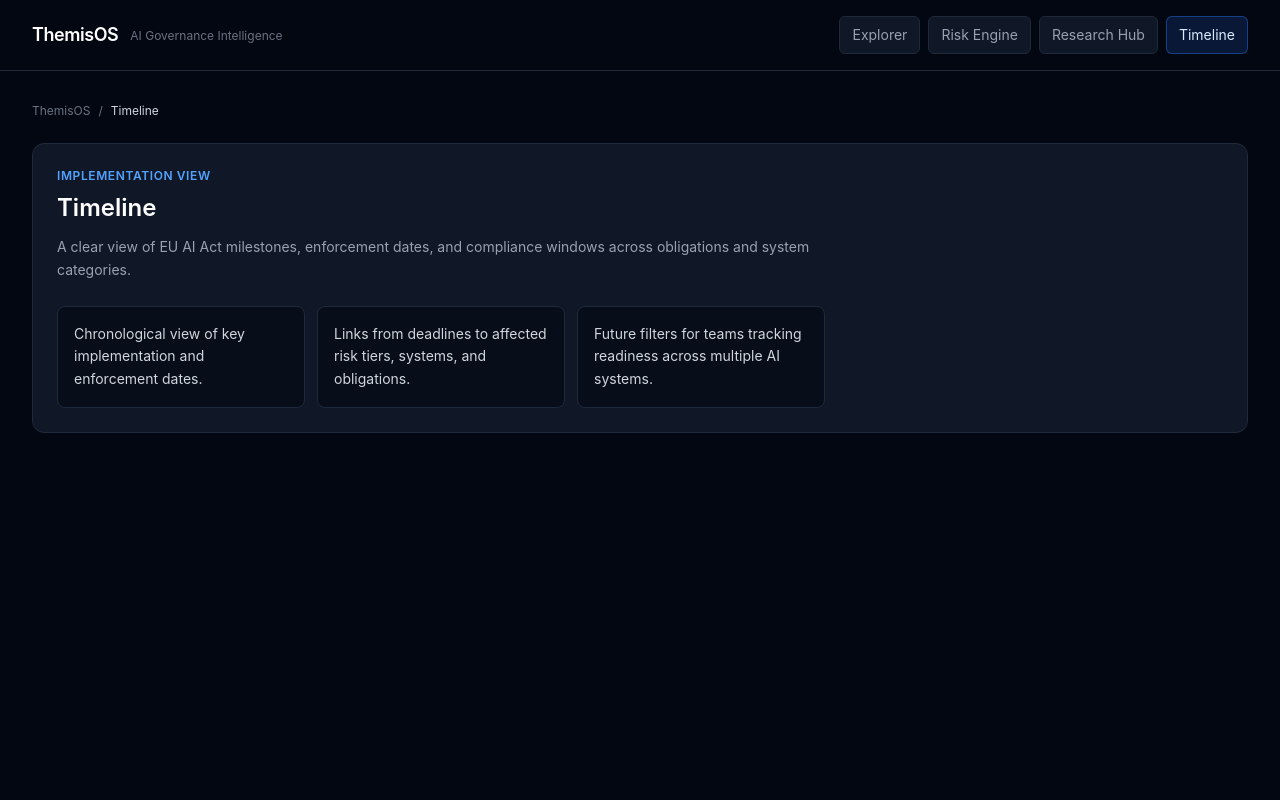
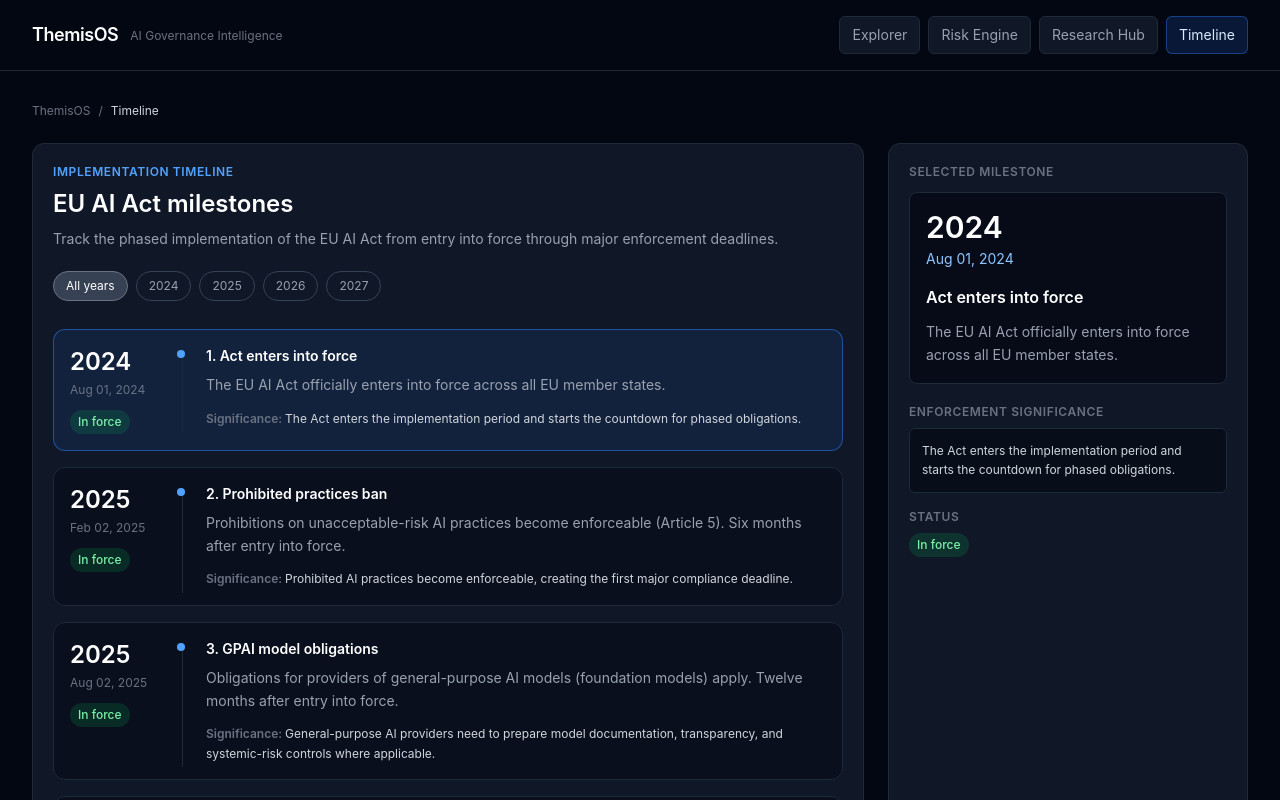
Before and after one commit to Gabriel-vr1/ThemisOS, a React (Vite) app: page / in a window 1280 px wide. Both pictures are taken after a click on the button "Timeline". Shown: the top 800 px of the page. Built offline with nearby package versions, Linux system fonts and the light colour scheme.

Commit message:
Add EU AI Act implementation timeline
- Added interactive Timeline component
- Reused implementation timeline data from EU AI Act dataset
- Added year filters and selectable milestone cards
- Added selected milestone detail panel
- Preserved Explorer, Risk Engine, and Research Hub functionality

```diff
--- a/src/App.jsx
+++ b/src/App.jsx
@@ -1,6 +1,7 @@
 import { useState } from 'react'
 import ResearchHub from './components/ResearchHub'
 import RiskEngine from './components/RiskEngine'
+import Timeline from './components/Timeline'
 import Explorer from './pages/Explorer'
 
 const NAV_ITEMS = [
@@ -9,39 +10,6 @@
   { id: 'research-hub', label: 'Research Hub' },
   { id: 'timeline', label: 'Timeline' },
 ]
-
-const PLACEHOLDERS = {
-  timeline: {
-    title: 'Timeline',
-    eyebrow: 'Implementation view',
-    description: 'A clear view of EU AI Act milestones, enforcement dates, and compliance windows across obligations and system categories.',
-    points: [
-      'Chronological view of key implementation and enforcement dates.',
-      'Links from deadlines to affected risk tiers, systems, and obligations.',
-      'Future filters for teams tracking readiness across multiple AI systems.',
-    ],
-  },
-}
-
-function PlaceholderPage({ page }) {
-  return (
-    <section className="rounded-xl border border-gray-800 bg-gray-900 p-6">
-      <div className="max-w-3xl">
-        <p className="text-xs font-semibold uppercase tracking-wider text-blue-400">{page.eyebrow}</p>
-        <h1 className="mt-2 text-2xl font-semibold text-white">{page.title}</h1>
-        <p className="mt-3 text-sm leading-relaxed text-gray-400">{page.description}</p>
-
-        <div className="mt-6 grid gap-3 md:grid-cols-3">
-          {page.points.map(point => (
-            <div key={point} className="rounded-lg border border-gray-800 bg-gray-950/60 p-4">
-              <p className="text-sm leading-relaxed text-gray-300">{point}</p>
-            </div>
-          ))}
-        </div>
-      </div>
-    </section>
-  )
-}
 
 function App() {
   const [activeSection, setActiveSection] = useState('explorer')
@@ -84,9 +52,7 @@
         {activeSection === 'explorer' && <Explorer />}
         {activeSection === 'risk-engine' && <RiskEngine />}
         {activeSection === 'research-hub' && <ResearchHub />}
-        {activeSection === 'timeline' && (
-          <PlaceholderPage page={PLACEHOLDERS[activeSection]} />
-        )}
+        {activeSection === 'timeline' && <Timeline />}
       </main>
     </div>
   )
--- /dev/null
+++ b/src/components/Timeline.jsx
@@ -0,0 +1,174 @@
+import { useMemo, useState } from 'react'
+import data from '../data/eu-ai-act.json'
+
+function getMilestoneStatus(date) {
+  const milestoneDate = new Date(`${date}T00:00:00`)
+  const now = new Date()
+
+  if (milestoneDate <= now) return 'In force'
+  return 'Upcoming'
+}
+
+function getSignificance(milestone) {
+  const text = `${milestone.label} ${milestone.description}`.toLowerCase()
+
+  if (text.includes('prohibited')) {
+    return 'Prohibited AI practices become enforceable, creating the first major compliance deadline.'
+  }
+
+  if (text.includes('gpai') || text.includes('general-purpose')) {
+    return 'General-purpose AI providers need to prepare model documentation, transparency, and systemic-risk controls where applicable.'
+  }
+
+  if (text.includes('high-risk embedded')) {
+    return 'High-risk AI embedded in regulated products reaches a later compliance deadline tied to sector product rules.'
+  }
+
+  if (text.includes('high-risk')) {
+    return 'Core high-risk and transparency obligations become operational for many deployers and providers.'
+  }
+
+  return 'The Act enters the implementation period and starts the countdown for phased obligations.'
+}
+
+function formatDate(date) {
+  return new Intl.DateTimeFormat('en', {
+    day: '2-digit',
+    month: 'short',
+    year: 'numeric',
+  }).format(new Date(`${date}T00:00:00`))
+}
+
+function Timeline() {
+  const milestones = useMemo(() => data.implementation_timeline.map(milestone => ({
+    ...milestone,
+    year: milestone.date.slice(0, 4),
+    status: getMilestoneStatus(milestone.date),
+    significance: getSignificance(milestone),
+  })), [])
+
+  const years = [...new Set(milestones.map(milestone => milestone.year))]
+  const [activeYear, setActiveYear] = useState('all')
+  const [selectedId, setSelectedId] = useState(milestones[0]?.date)
+
+  const filteredMilestones = activeYear === 'all'
+    ? milestones
+    : milestones.filter(milestone => milestone.year === activeYear)
+
+  const selectedMilestone = milestones.find(milestone => milestone.date === selectedId) || filteredMilestones[0]
+
+  return (
+    <div className="grid gap-6 xl:grid-cols-[minmax(0,1fr)_360px]">
+      <section className="rounded-xl border border-gray-800 bg-gray-900 p-5">
+        <div className="max-w-3xl">
+          <p className="text-xs font-semibold uppercase tracking-wider text-blue-400">Implementation Timeline</p>
+          <h1 className="mt-2 text-2xl font-semibold text-white">EU AI Act milestones</h1>
+          <p className="mt-2 text-sm leading-relaxed text-gray-400">
+            Track the phased implementation of the EU AI Act from entry into force through major enforcement deadlines.
+          </p>
+        </div>
+
+        <div className="mt-5 flex gap-2 overflow-x-auto pb-1">
+          <button
+            onClick={() => setActiveYear('all')}
+            className={`shrink-0 rounded-full border px-3 py-1.5 text-xs transition-all ${
+              activeYear === 'all'
+                ? 'border-gray-500 bg-gray-700 text-white'
+                : 'border-gray-700 text-gray-400 hover:border-gray-500 hover:text-gray-200'
+            }`}
+          >
+            All years
+          </button>
+          {years.map(year => (
+            <button
+              key={year}
+              onClick={() => setActiveYear(year)}
+              className={`shrink-0 rounded-full border px-3 py-1.5 text-xs transition-all ${
+                activeYear === year
+                  ? 'border-blue-500 bg-blue-500/20 text-blue-200'
+                  : 'border-gray-700 text-gray-400 hover:border-gray-500 hover:text-gray-200'
+              }`}
+            >
+              {year}
+            </button>
+          ))}
+        </div>
+
+        <div className="mt-6 flex flex-col gap-4">
+          {filteredMilestones.map((milestone, index) => {
+            const selected = selectedMilestone?.date === milestone.date
+
+            return (
+              <button
+                key={milestone.date}
+                onClick={() => setSelectedId(milestone.date)}
+                className={`group grid gap-4 rounded-xl border p-4 text-left transition-colors md:grid-cols-[120px_minmax(0,1fr)] ${
+                  selected
+                    ? 'border-blue-500/50 bg-blue-500/10'
+                    : 'border-gray-800 bg-gray-950/50 hover:border-gray-700'
+                }`}
+              >
+                <div>
+                  <p className="text-2xl font-semibold text-white">{milestone.year}</p>
+                  <p className="mt-1 text-xs text-gray-500">{formatDate(milestone.date)}</p>
+                  <span className={`mt-3 inline-flex rounded-full px-2 py-1 text-xs font-medium ${
+                    milestone.status === 'In force'
+                      ? 'bg-green-500/15 text-green-300'
+                      : 'bg-blue-500/15 text-blue-300'
+                  }`}>
+                    {milestone.status}
+                  </span>
+                </div>
+
+                <div className="relative">
+                  <div className="absolute -left-6 top-1 hidden h-full w-px bg-gray-800 md:block" />
+                  <div className="absolute -left-[29px] top-1 hidden h-2 w-2 rounded-full bg-blue-400 md:block" />
+                  <p className="text-sm font-semibold text-white">{index + 1}. {milestone.label}</p>
+                  <p className="mt-2 text-sm leading-relaxed text-gray-400">{milestone.description}</p>
+                  <p className="mt-3 text-xs leading-relaxed text-gray-300">
+                    <span className="font-semibold text-gray-500">Significance: </span>
+                    {milestone.significance}
+                  </p>
+                </div>
+              </button>
+            )
+          })}
+        </div>
+      </section>
+
+      {selectedMilestone && (
+        <aside className="rounded-xl border border-gray-800 bg-gray-900 p-5">
+          <p className="text-xs font-semibold uppercase tracking-wider text-gray-500">Selected Milestone</p>
+          <div className="mt-3 rounded-lg border border-gray-800 bg-gray-950/70 p-4">
+            <p className="text-3xl font-semibold text-white">{selectedMilestone.year}</p>
+            <p className="mt-1 text-sm text-blue-300">{formatDate(selectedMilestone.date)}</p>
+            <h2 className="mt-4 text-base font-semibold text-white">{selectedMilestone.label}</h2>
+            <p className="mt-3 text-sm leading-relaxed text-gray-400">{selectedMilestone.description}</p>
+          </div>
+
+          <div className="mt-5 space-y-4">
+            <div>
+              <h3 className="text-xs font-semibold uppercase tracking-wider text-gray-500">Enforcement Significance</h3>
+              <p className="mt-2 rounded-md border border-gray-800 bg-gray-950/60 p-3 text-xs leading-relaxed text-gray-300">
+                {selectedMilestone.significance}
+              </p>
+            </div>
+
+            <div>
+              <h3 className="text-xs font-semibold uppercase tracking-wider text-gray-500">Status</h3>
+              <p className={`mt-2 inline-flex rounded-full px-2 py-1 text-xs font-medium ${
+                selectedMilestone.status === 'In force'
+                  ? 'bg-green-500/15 text-green-300'
+                  : 'bg-blue-500/15 text-blue-300'
+              }`}>
+                {selectedMilestone.status}
+              </p>
+            </div>
+          </div>
+        </aside>
+      )}
+    </div>
+  )
+}
+
+export default Timeline
```
